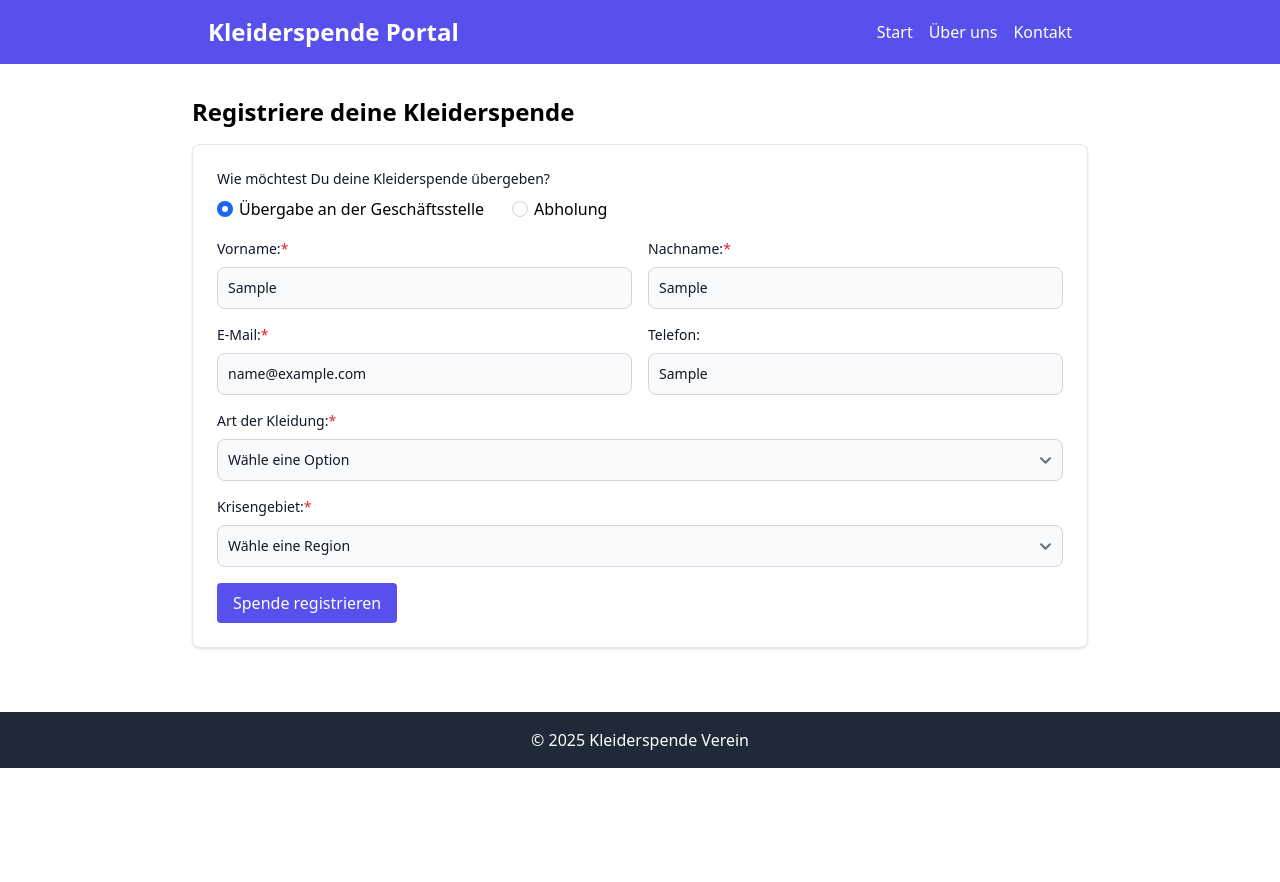
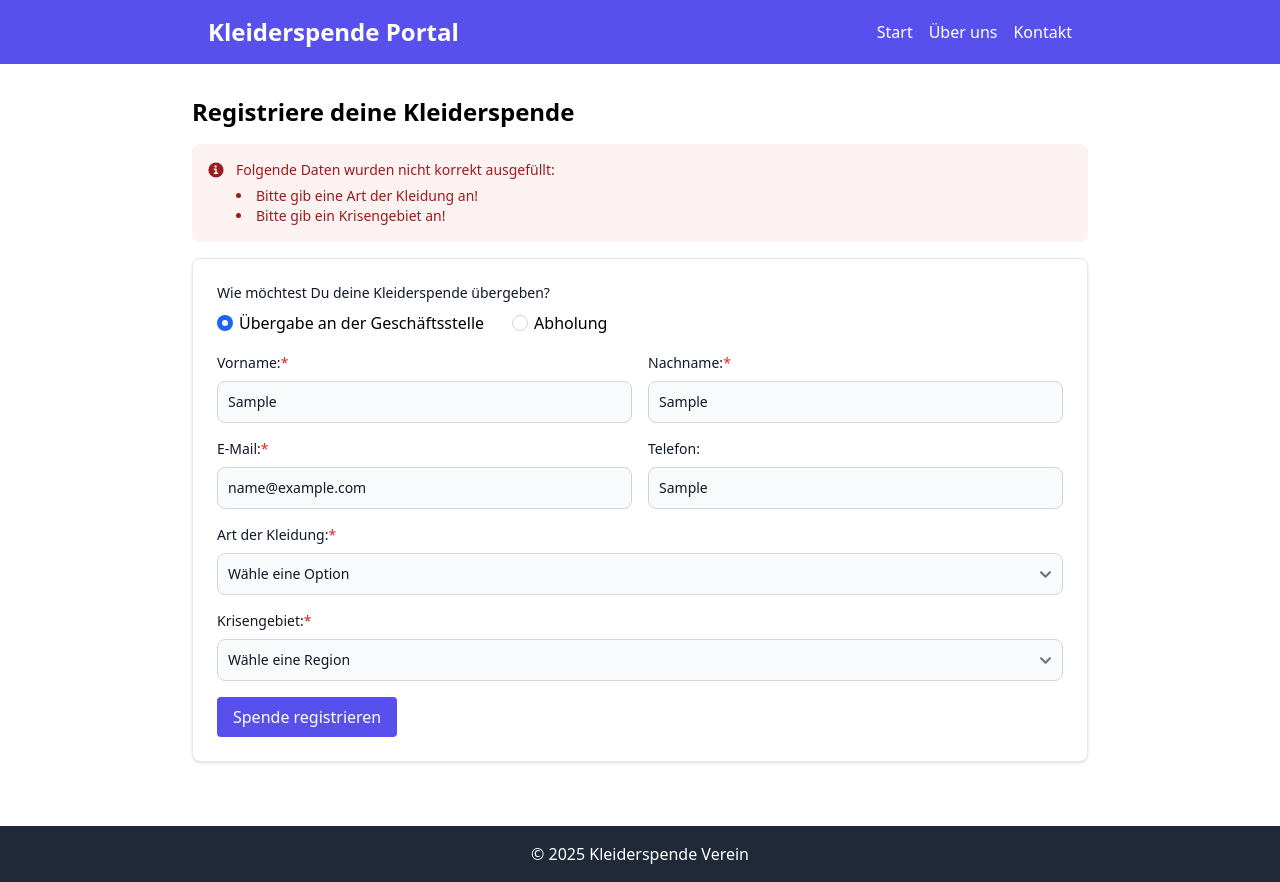
Before and after one commit to ronnyjahn-iu/clothing-donation, a Nuxt app: page / in a window 1280 px wide. Both pictures are taken after typing "Sample", "Sample", "name@example.com", "Sample" into the empty fields and a click on the button "Spende registrieren". Before the commit the page ends 800 px from the top, so only its background shows below. Built offline with nearby package versions, Linux system fonts and the light colour scheme.

Commit message:
Added errors messages above form

```diff
--- a/components/Header.vue
+++ b/components/Header.vue
@@ -1,7 +1,9 @@
 <template>
     <header class="bg-indigo-600 text-white p-4">
         <div class="container mx-auto px-4 xl:px-48 flex justify-between items-center">
-            <h1 class="text-2xl font-bold">Kleiderspende Portal</h1>
+            <NuxtLink to="/">
+                <h1 class="text-2xl font-bold">Kleiderspende Portal</h1>
+            </NuxtLink>
             <nav>
                 <ul class="flex space-x-4">
                     <li><NuxtLink to="/">Start</NuxtLink></li>
--- a/pages/index.vue
+++ b/pages/index.vue
@@ -1,6 +1,24 @@
 <template>
     <div>
         <h2 class="text-2xl font-semibold mb-4">Registriere deine Kleiderspende</h2>
+
+        <div v-if="errors.length > 0">
+            <div class="flex p-4 mb-4 text-sm text-red-800 rounded-lg bg-red-50 dark:bg-gray-800 dark:text-red-400" role="alert">
+                <svg class="flex-shrink-0 inline w-4 h-4 me-3 mt-[2px]" aria-hidden="true" xmlns="http://www.w3.org/2000/svg" fill="currentColor" viewBox="0 0 20 20">
+                    <path
+                        d="M10 .5a9.5 9.5 0 1 0 9.5 9.5A9.51 9.51 0 0 0 10 .5ZM9.5 4a1.5 1.5 0 1 1 0 3 1.5 1.5 0 0 1 0-3ZM12 15H8a1 1 0 0 1 0-2h1v-3H8a1 1 0 0 1 0-2h2a1 1 0 0 1 1 1v4h1a1 1 0 0 1 0 2Z"
+                    />
+                </svg>
+                <span class="sr-only">Fehler</span>
+                <div>
+                    <span class="font-medium">Folgende Daten wurden nicht korrekt ausgefüllt:</span>
+                    <ul class="mt-1.5 list-disc list-inside">
+                        <li v-for="(error, index) in errors" :key="index">{{ error }}</li>
+                    </ul>
+                </div>
+            </div>
+        </div>
+
         <form @submit.prevent="submitDonation" class="card">
             <div class="mb-4">
                 <label class="form-label">Wie möchtest Du deine Kleiderspende übergeben?</label>
@@ -93,6 +111,8 @@
 <script setup>
 import { ref } from "vue";
 
+const errors = ref([]);
+
 // ZIP Office Stuttgart
 const officeZipCode = "70176";
 
@@ -123,39 +143,39 @@ const form = ref({
 });
 
 const submitDonation = () => {
-    const errors = [];
+    errors.value = [];
 
     // Validation for pickup
     if (form.value.deliveryOption === "pickup") {
         if (!form.value.pickupAddress) {
-            errors.push("Bitte gib eine Straße / Nr. an!");
+            errors.value.push("Bitte gib eine Straße / Nr. an!");
         }
         if (!form.value.pickupZip) {
-            errors.push("Bitte gib eine gültige Postleitzahl an!");
+            errors.value.push("Bitte gib eine gültige Postleitzahl an!");
         }
         if (!form.value.pickupLocation) {
-            errors.push("Bitte gib einen Ort an!");
+            errors.value.push("Bitte gib einen Ort an!");
         }
         if (form.value.pickupZip && !isZipInRange(form.value.pickupZip)) {
-            errors.push("Die Abholadresse liegt nicht in der Nähe der Geschäftsstelle.");
+            errors.value.push("Die Abholadresse liegt nicht in der Nähe der Geschäftsstelle.");
         }
     }
 
     // General validations
     if (!form.value.firstname) {
-        errors.push("Bitte gib deinen Vornamen an!");
+        errors.value.push("Bitte gib deinen Vornamen an!");
     }
     if (!form.value.lastname) {
-        errors.push("Bitte gib deinen Nachnamen an!");
+        errors.value.push("Bitte gib deinen Nachnamen an!");
     }
     if (!form.value.email || !isValidEmail(form.value.email)) {
-        errors.push("Bitte gib deine E-Mail-Adresse an!");
+        errors.value.push("Bitte gib eine gültige E-Mail-Adresse an!");
     }
     if (!form.value.clothingType) {
-        errors.push("Bitte gib eine Art der Kleidung an!");
+        errors.value.push("Bitte gib eine Art der Kleidung an!");
     }
     if (!form.value.crisisRegion) {
-        errors.push("Bitte gib ein Krisengebiet an!");
+        errors.value.push("Bitte gib ein Krisengebiet an!");
     }
 
     // Show errors or success message
@@ -163,7 +183,7 @@ const submitDonation = () => {
         alert(errors.join("\n"));
     } else {
         // Successfully submitted form
-        alert("Spende erfolgreich registriert:\n" + JSON.stringify(form.value, null, 2));
+        // alert("Spende erfolgreich registriert:\n" + JSON.stringify(form.value, null, 2));
     }
 };
 </script>
```
